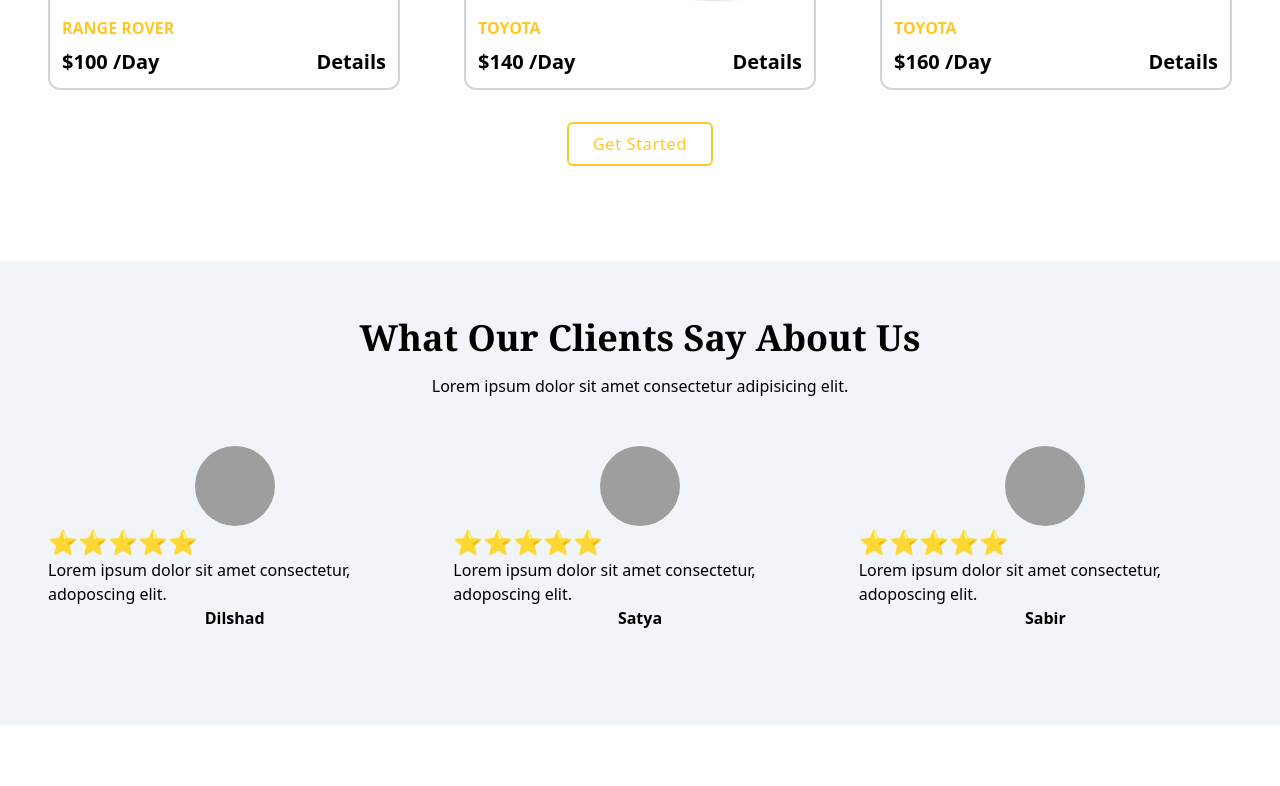
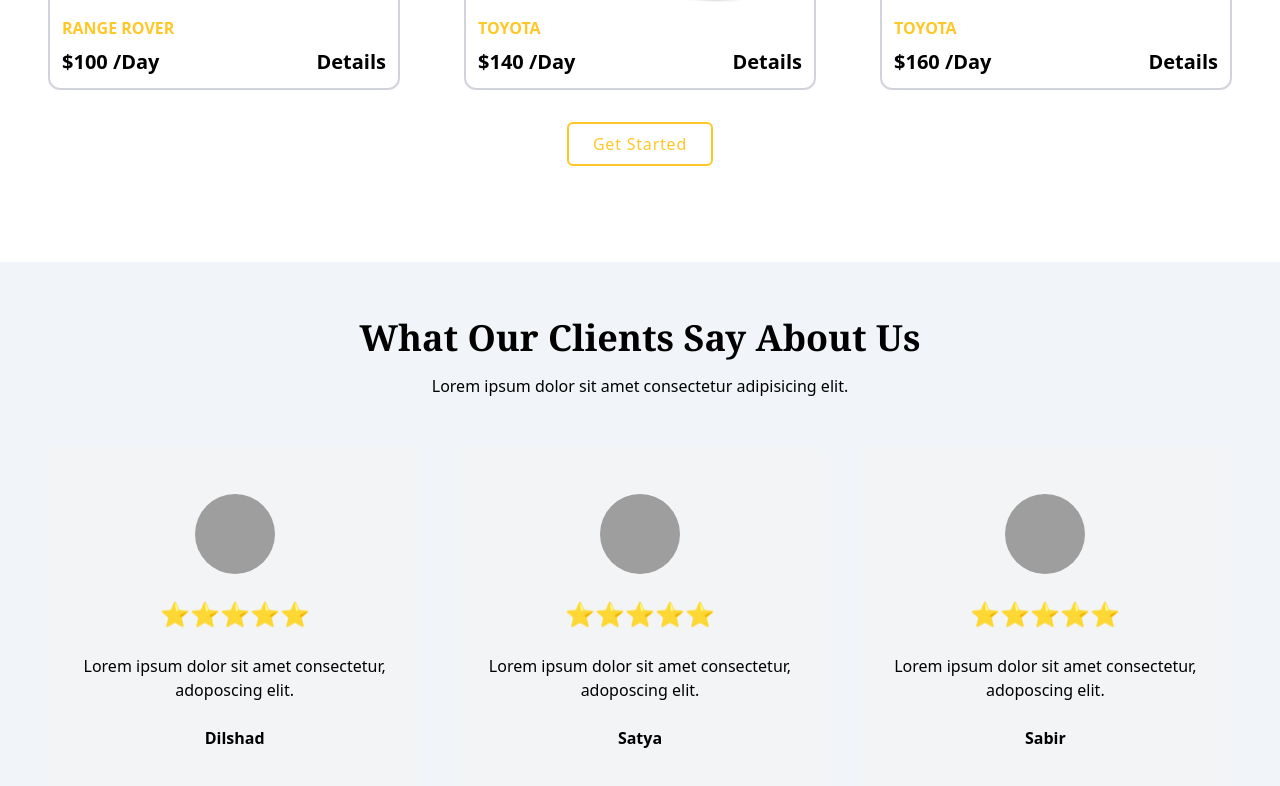
Before and after one commit to veronosmani/car-rental, a React (Vite) app: page / in a window 1280 px wide. Shown: the part 2186-2972 px from the top of the page. Before the commit the page ends 2912 px from the top, so only its background shows below. Built offline with nearby package versions, Linux system fonts and the light colour scheme; grey boxes are pictures that could not be loaded.

Commit message:
new file:   nasa-api-react     new file:   src/components/AppStoreBanner/AppStoreBanner.jsx 	modified:   src/components/Testimonial/Testimonial.jsx

```diff
--- /dev/null
+++ b/src/components/AppStoreBanner/AppStoreBanner.jsx
@@ -0,0 +1,9 @@
+import React from 'react'
+
+const AppStoreBanner = () => {
+  return (
+    <div>AppStoreBanner</div>
+  )
+}
+
+export default AppStoreBanner
--- a/src/components/Testimonial/Testimonial.jsx
+++ b/src/components/Testimonial/Testimonial.jsx
@@ -37,7 +37,7 @@ const Testimonial = () => {
         <div className="grid grid-cols-1 sm:grid-cols-2 md:grid-cols-3 gap-8 text-black dark:text-white">
           {testimonialData.map((data) => {
             return (
-              <div key={data.name}>
+              <div data-aos="fade-up" data-aos-delay={data.aosDelay} className="card text-center group space-y-3 sm:space-y-6 p-4 bg-gray-100 dark:bg-white/20 sm:py-12 duration-300 rounded-lg" key={data.name}>
                 <div className="grid place-items-center">
                   <img
                     src="https://picsum.photos/id/237/200"
```
